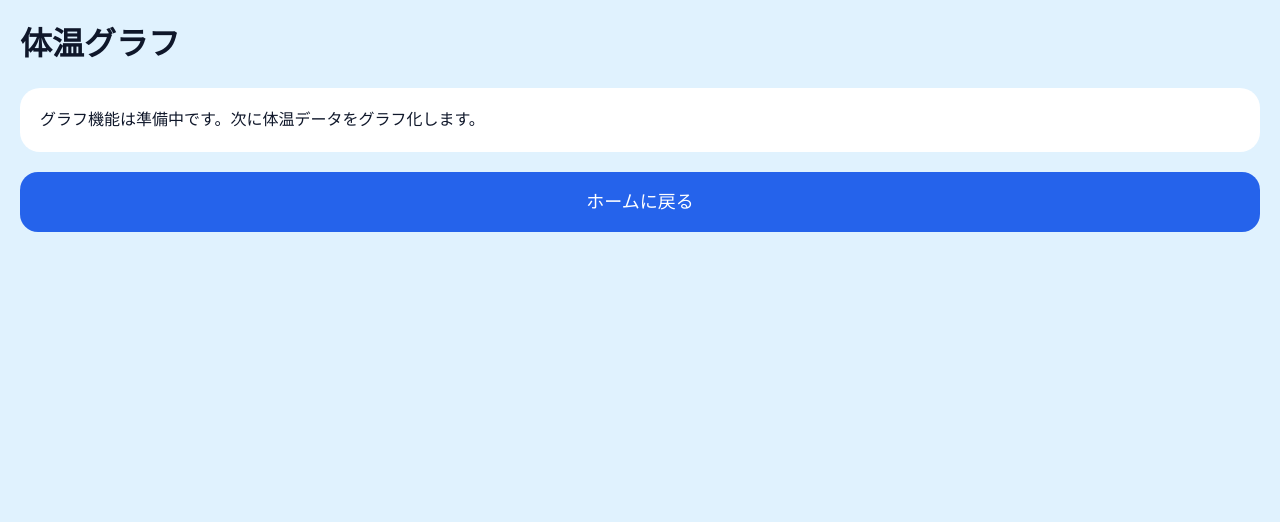
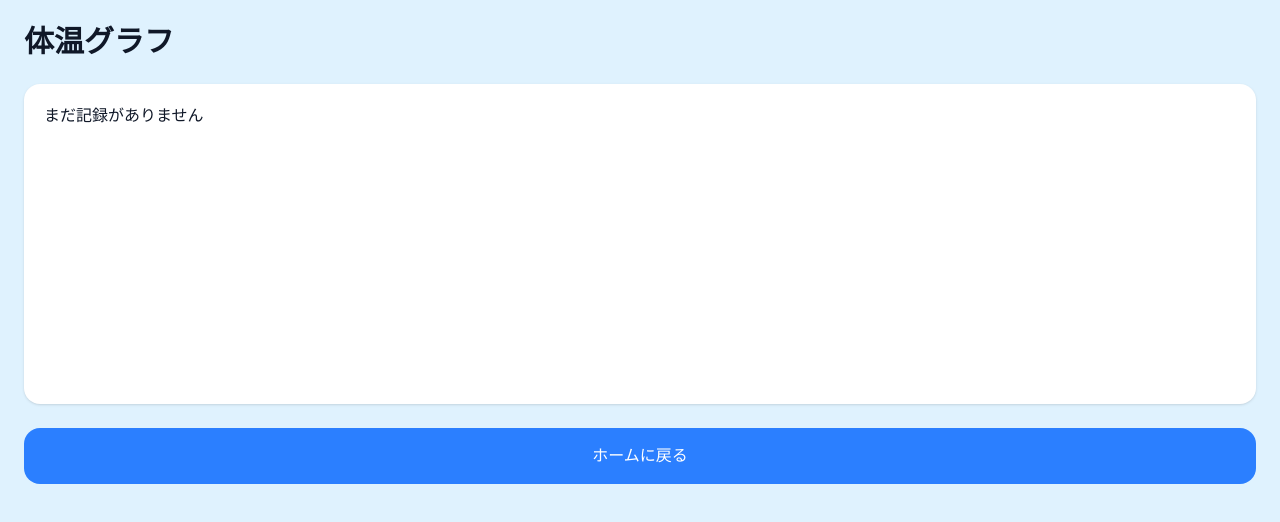
Before and after one commit to fumichama1-ship-it/baby-health-log, a Next.js app: page /graph in a window 1280 px wide. Shown: the top 522 px of the page. Built offline with nearby package versions, Linux system fonts and the light colour scheme.

Commit message:
Update page.tsx

```diff
--- a/app/graph/page.tsx
+++ b/app/graph/page.tsx
@@ -1,30 +1,65 @@
+"use client";
+
+import { useEffect, useState } from "react";
+import {
+  LineChart,
+  Line,
+  XAxis,
+  YAxis,
+  Tooltip,
+  ResponsiveContainer,
+} from "recharts";
+
+type BabyLog = {
+  date: string;
+  temp: string;
+};
+
 export default function GraphPage() {
+  const [logs, setLogs] = useState<BabyLog[]>([]);
+
+  useEffect(() => {
+    const savedLogs = localStorage.getItem("babyLogs");
+    if (savedLogs) {
+      const parsedLogs = JSON.parse(savedLogs);
+
+      const graphData = parsedLogs
+        .slice()
+        .reverse()
+        .map((log: BabyLog) => ({
+          date: log.date,
+          temp: Number(log.temp),
+        }));
+
+      setLogs(graphData);
+    }
+  }, []);
+
   return (
-    <main style={{ minHeight: "100vh", background: "#e0f2fe", padding: 20 }}>
-      <h1 style={{ fontSize: 32, fontWeight: "bold", color: "#0f172a" }}>
-        体温グラフ
-      </h1>
+    <main className="min-h-screen bg-sky-100 p-6 text-gray-900">
+      <h1 className="text-3xl font-bold mb-6">体温グラフ</h1>
 
-      <div style={{ background: "white", padding: 20, borderRadius: 20, marginTop: 20 }}>
-        <p style={{ color: "#0f172a" }}>
-          グラフ機能は準備中です。次に体温データをグラフ化します。
-        </p>
+      <div className="bg-white rounded-2xl p-5 shadow h-80">
+        {logs.length === 0 ? (
+          <p>まだ記録がありません</p>
+        ) : (
+          <ResponsiveContainer width="100%" height="100%">
+            <LineChart data={logs}>
+              <XAxis dataKey="date" hide />
+              <YAxis domain={[35, 40]} />
+              <Tooltip />
+              <Line type="monotone" dataKey="temp" strokeWidth={3} />
+            </LineChart>
+          </ResponsiveContainer>
+        )}
       </div>
 
-      <a href="/">
-        <button style={btn}>ホームに戻る</button>
+      <a
+        href="/"
+        className="block text-center bg-blue-500 text-white p-4 rounded-2xl mt-6"
+      >
+        ホームに戻る
       </a>
     </main>
   );
 }
-
-const btn = {
-  marginTop: 20,
-  width: "100%",
-  height: 60,
-  borderRadius: 18,
-  border: "none",
-  background: "#2563eb",
-  color: "white",
-  fontSize: 18,
-};
```
